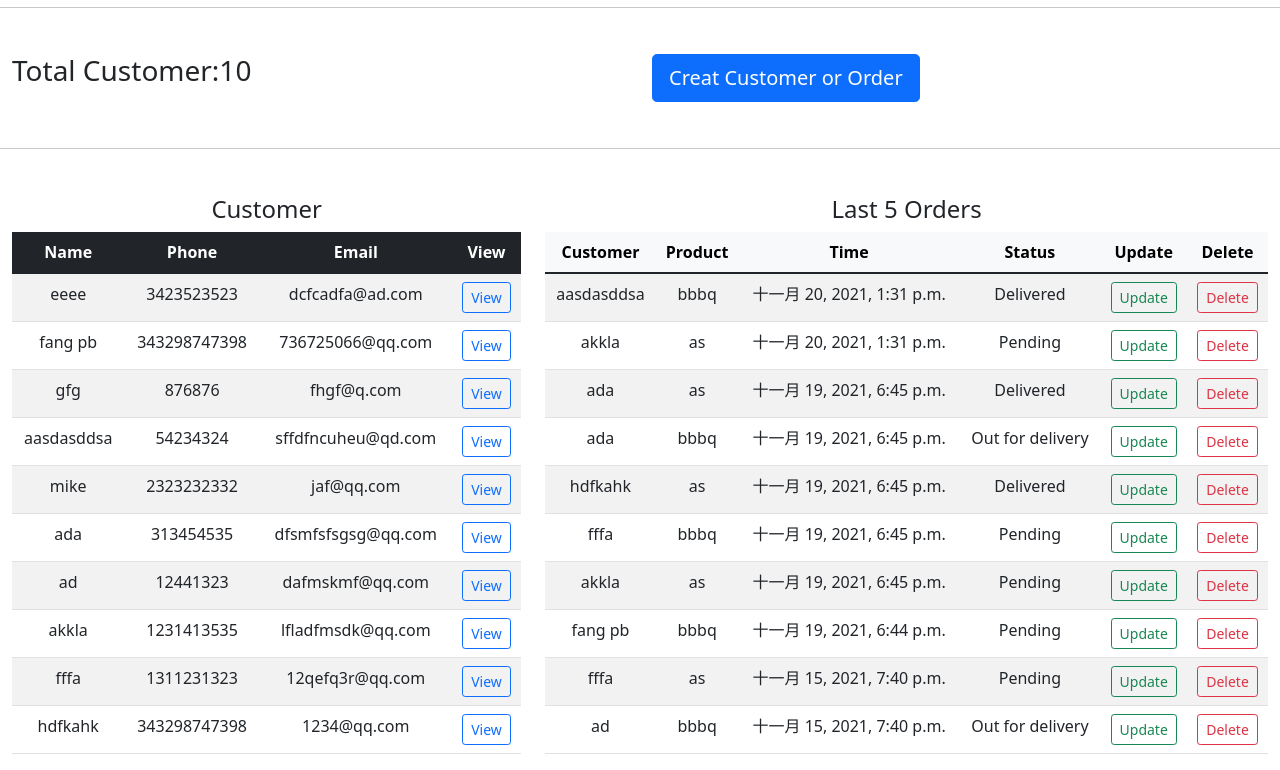
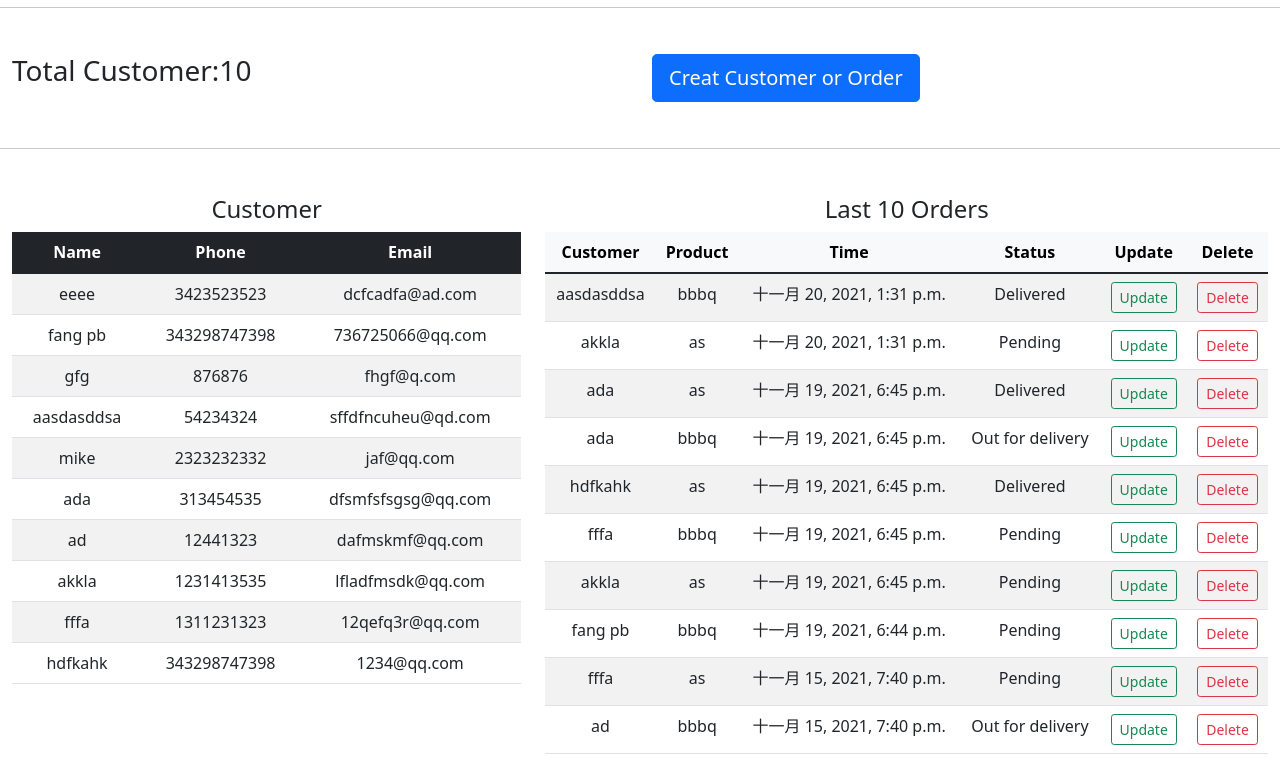
Before and after one commit to Fan9PB/fpb, a Django app: page / in a window 1280 px wide. Shown: the part 227-997 px from the top of the page. Run offline with Django 3.2, Linux system fonts and the light colour scheme; a user stored in the database is signed in; data comes from the database, SQL or seed files in the repository; both versions use the stored data as it was after the commit.

Commit message:
first commit

```diff
--- a/fpbapp/templates/fpbapp/home.html
+++ b/fpbapp/templates/fpbapp/home.html
@@ -78,7 +78,6 @@
                             <th scope="col">Name</th>
                             <th scope="col">Phone</th>
                             <th scope="col">Email</th>
-                            <th scope="col">View</th>
                         </tr>
                     </thead>
                     <tbody>
@@ -87,11 +86,6 @@
                             <td>{{ i.name }}</td>
                             <td>{{ i.phone }}</td>
                             <td>{{ i.email }}</td>
-                            <td>
-                                <a href=''>
-                                <button type="button" class="btn btn-outline-primary btn-sm">View</button>
-                                </a>
-                            </td>
                         </tr>
                     {% endfor %}
                     </tbody>
@@ -101,7 +95,7 @@
                 <div class="row">
                     <div class="col-md-4"></div>
                     <div class="col-md-4">
-                        <h4 class="text-right">Last 5 Orders</h4>
+                        <h4 class="text-right">Last 10 Orders</h4>
                     </div>
                     <div class="col-md-4"></div>
                 </div>
--- a/fpbapp/views.py
+++ b/fpbapp/views.py
@@ -59,6 +59,7 @@ def register(request):
             email_get = r_form.cleaned_data['email']
             phone_get = r_form.cleaned_data['phone']
 
+            # noinspection PyBroadException
             try:
                 if pw1_get == pw2_get:
                     new_user = User.objects.create_user(username=name_get, password=pw1_get, email=email_get)
```
Also changed, not shown: README.md, db.sqlite3, fpbapp/templates/fpbapp/viewcustomer.html (deleted).
